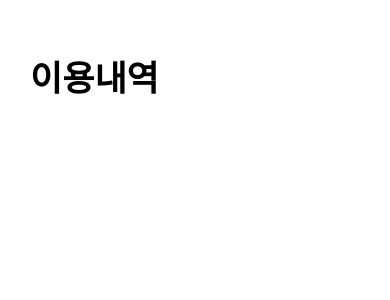
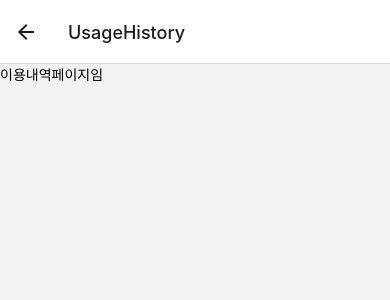
Before and after one commit to YUGyuSang/react-native-moo, a React Native app: screen /UsageHistory in a window 390 px wide. Shown: the top 300 px of the page. Built offline with nearby package versions, Linux system fonts and the light colour scheme.

Commit message:
feat: 화면전환 구현

```diff
--- a/App.js
+++ b/App.js
@@ -1,9 +1,12 @@
 import { StatusBar } from "expo-status-bar";
 import { React, useState } from "react";
 import { StyleSheet, Text, View } from "react-native";
-import { Header, Contents, Footer } from "./components/Layout";
+import { Header, Contents, Footer } from "./screens/Layout";
 import { FontAwesomeIcon } from "@fortawesome/react-native-fontawesome";
 import { FeatureHeader } from "./components/FeaturePage";
+import { createStackNavigator } from "@react-navigation/stack";
+import { NavigationContainer } from "@react-navigation/native";
+import { UsageHistory } from "./screens/UsageHistory";
 
 export default function App() {
   const [defaultId, setDefaultId] = useState(1);
@@ -22,10 +25,17 @@ export default function App() {
     setDefaultId(defaultId - 1);
   };
 
+  // 화면전환 참고자료
+  // https://velog.io/@su96in43/%EB%A6%AC%EC%95%A1%ED%8A%B8-%EB%84%A4%EC%9D%B4%ED%8B%B0%EB%B8%8Creact-native-%ED%99%94%EB%A9%B4-%EC%9D%B4%EB%8F%99
+  const Stack = createStackNavigator();
+
   return (
-    <View>
-      <FeatureHeader param={"이용내역"} />
-    </View>
+    <NavigationContainer>
+      <Stack.Navigator initialRouteName="Contents">
+        <Stack.Screen name="Contents" component={Contents} />
+        <Stack.Screen name="UsageHistory" component={UsageHistory} />
+      </Stack.Navigator>
+    </NavigationContainer>
 
     // <View style={styles.container}>
     //   <Header />
--- a/components/ContentsBox.js
+++ b/components/ContentsBox.js
@@ -1,20 +1,30 @@
-import React from 'react';
-import { FlatList, Text, StyleSheet,View,TouchableOpacity} from 'react-native';
+import React from "react";
+import { FlatList, Text, StyleSheet, View, TouchableOpacity } from "react-native";
+// 이 부분이 중요
+import { useNavigation } from "@react-navigation/native";
 
-const PublicBtn = (props) => {
-    return (
-      <TouchableOpacity style={{
-        width:165,
-        height:80,
-        backgroundColor:'#7D74E4',
-        borderColor:'#eee',
-        borderRadius:20,borderWidth:3,
-        justifyContent:'center',
-        margin:20
-        }}>
-        <Text style={{color:'white',fontSize:24,fontWeight:700,textAlign:'center'}}>{props.text}</Text>
-      </TouchableOpacity>
-    );
-  };
+const PublicBtn = props => {
+  const navigation = useNavigation();
+
+  return (
+    <TouchableOpacity
+      onPress={() => {
+        navigation.navigate("UsageHistory");
+      }}
+      style={{
+        width: 165,
+        height: 80,
+        backgroundColor: "#7D74E4",
+        borderColor: "#eee",
+        borderRadius: 20,
+        borderWidth: 3,
+        justifyContent: "center",
+        margin: 20,
+      }}
+    >
+      <Text style={{ color: "white", fontSize: 24, fontWeight: 700, textAlign: "center" }}>{props.text}</Text>
+    </TouchableOpacity>
+  );
+};
 
 export default PublicBtn;
--- a/components/Layout.js
+++ b/screens/Layout.js
@@ -8,8 +8,8 @@ import { faClock } from "@fortawesome/free-solid-svg-icons/faClock";
 import { faAngleLeft } from "@fortawesome/free-solid-svg-icons/faAngleLeft";
 import { faLock } from "@fortawesome/free-solid-svg-icons/faLock";
 import { faAngleRight } from "@fortawesome/free-solid-svg-icons";
-import ListBar from "./ListBar.js";
-import PublicBtn from "./ContentsBox";
+import ListBar from "../components/ListBar.js";
+import PublicBtn from "../components/ContentsBox.js";
 import { faLockOpen } from "@fortawesome/free-solid-svg-icons/faLockOpen";
 
 export const Header = () => {
@@ -154,7 +154,7 @@ const styles = StyleSheet.create({
   fontIcon: {
     color: "white",
     marginLeft: 90,
-    marginTop:15,
+    marginTop: 15,
   },
   touchStyle: {
     backgroundColor: "#7D74E4",
--- /dev/null
+++ b/screens/UsageHistory.js
@@ -0,0 +1,9 @@
+import { Text, View } from "react-native";
+
+export const UsageHistory = () => {
+  return (
+    <View>
+      <Text>{"이용내역페이지임"}</Text>
+    </View>
+  );
+};
```
Also changed, not shown: package.json (+10 -3 lines), 1 other file (tests, documents, lock files or other folders).
